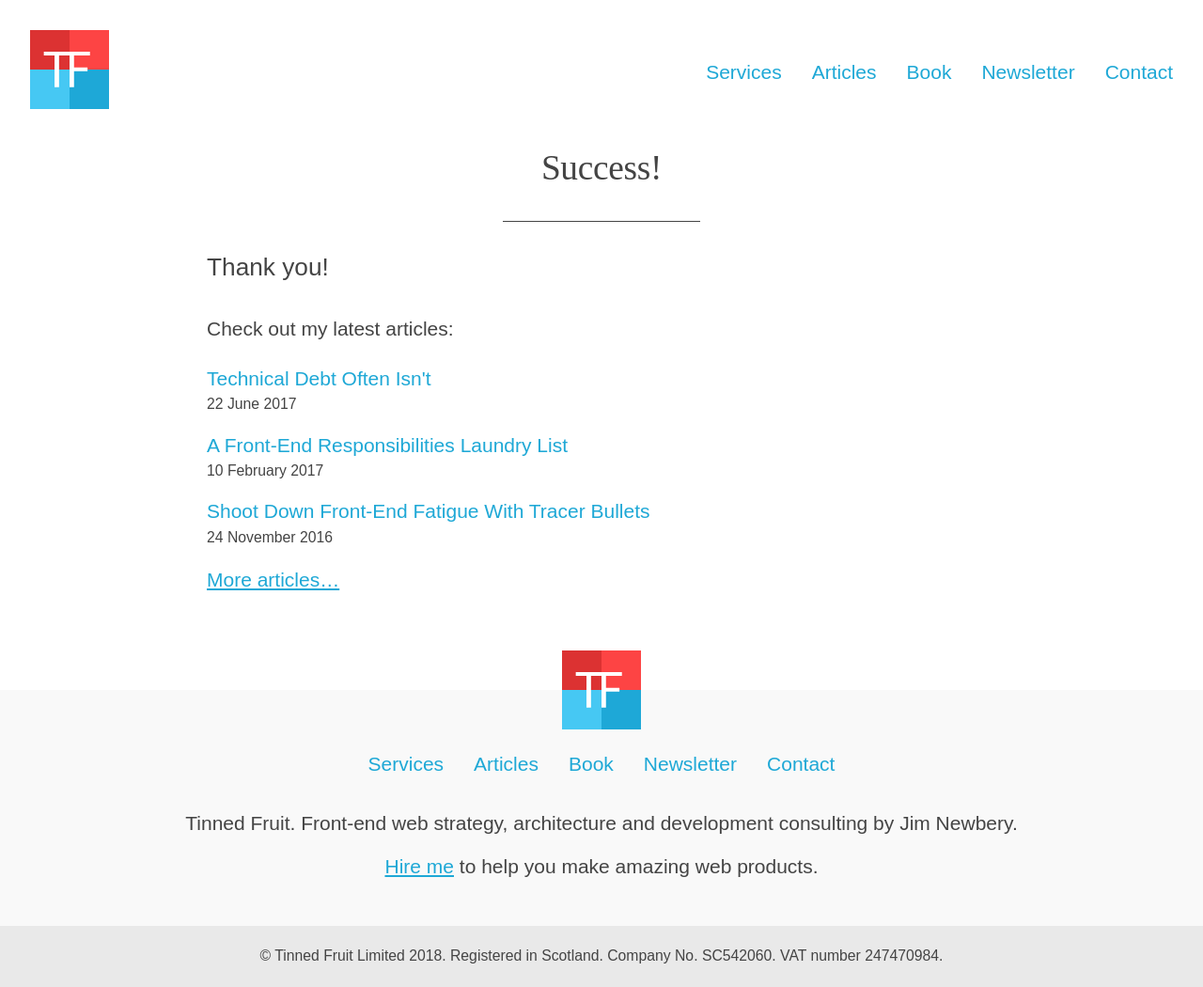
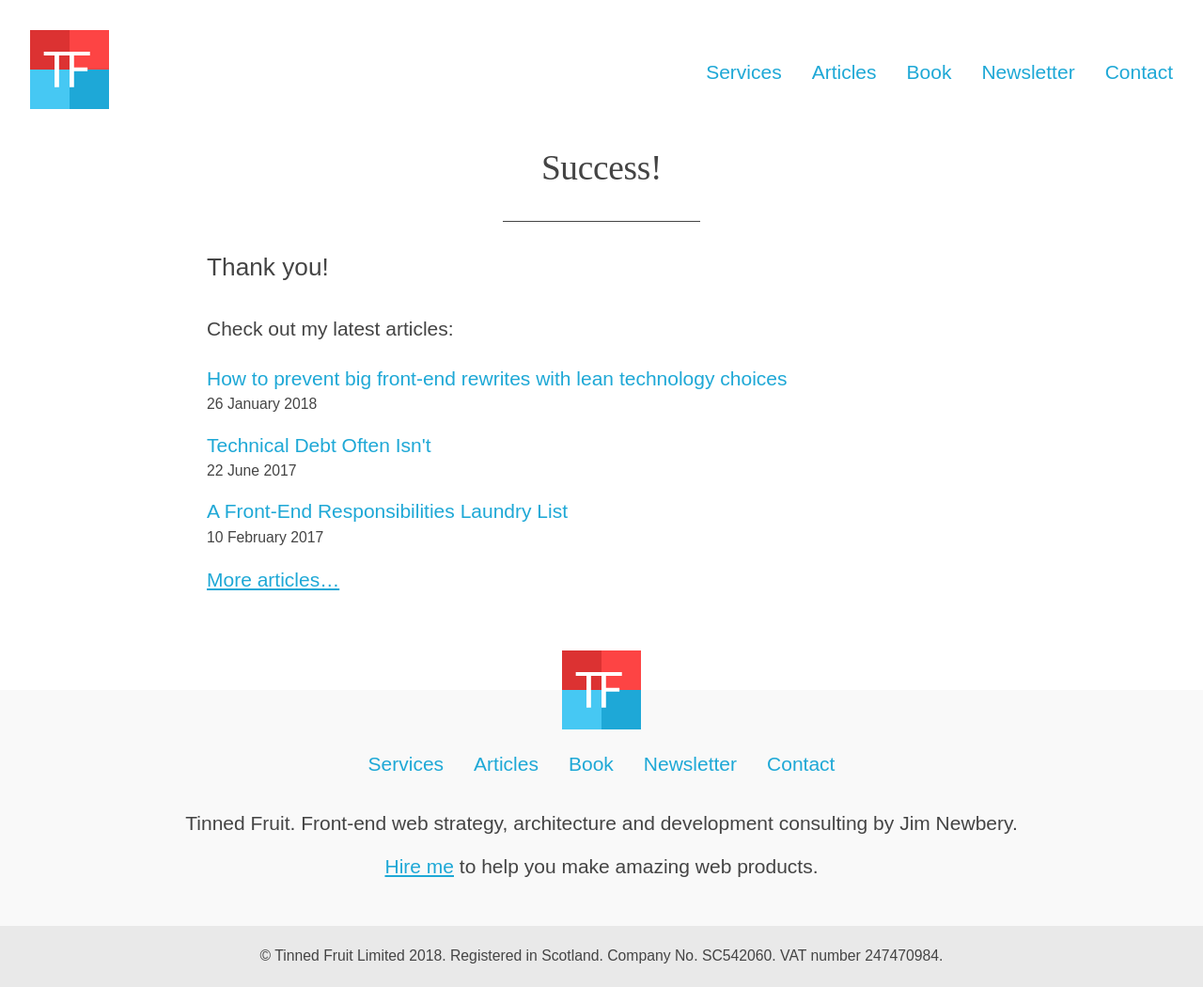
Before and after one commit to froots/froots.github.io, a Jekyll site: the page built from thanks/thanks.html, in a window 1280 px wide. Shown: the whole page at 94% size. Built offline with Jekyll 4.4.1, drawn with Linux system fonts in a browser that asks for light colours; some of the changed lines change nothing that is shown.

Commit message:
How to prevent big front end rewrites post

```diff
--- a/_layouts/default.html
+++ b/_layouts/default.html
@@ -10,6 +10,9 @@
     <meta name="viewport" content="width=device-width, initial-scale=1">
     {% if page.noindex %}
       <meta name="robots" content="noindex, nofollow">
+    {% endif %}
+    {% if page.canonical %}
+      <link rel="canonical" href="{{ page.canonical }}">
     {% endif %}
     <link rel="stylesheet" href="/css/main.css">
     {% for stylesheet in page.css %}
--- /dev/null
+++ b/_posts/2018-01-26-how-to-prevent-big-front-end-rewrites.md
@@ -0,0 +1,75 @@
+---
+layout: post
+title: How to prevent big front-end rewrites with lean technology choices
+date: '2018-01-26 00:00'
+description: >-
+  Front-end technology choices should not feel like such a risky long-term commitment. Here's how to use lean engineering principles to tread softly through the maze of front-end tech.
+canonical: https://medium.com/cto-craft/how-to-prevent-big-front-end-rewrites-with-lean-technology-choices-103841b5f024
+twitter_card:
+  type: summary_large_image
+  image: /images/posts/how-to-prevent-big-front-end-rewrites/lizard-og.jpg
+og_data:
+  image: /images/posts/how-to-prevent-big-front-end-rewrites/lizard-og.jpg
+hero:
+  src: /images/posts/how-to-prevent-big-front-end-rewrites/lizard-hero.jpg
+  alt: A gecko leaps across a gap
+  caption: Photo
+  credit:
+    name: Denny Luan
+    url: https://unsplash.com/photos/ovm_b91yEgY?utm_source=unsplash&utm_medium=referral&utm_content=creditCopyText
+thumb:
+  image: /images/posts/how-to-prevent-big-front-end-rewrites/lizard-thumb.jpg
+  alt: A gecko leaps across a gap
+---
+
+You have probably read articles on front-end technology choices and big rewrites along the lines of _Why SnackWoot switched from Angular to React_, which might make for interesting reading, but they should come with a health warning that goes beyond ‘your mileage might vary’.
+
+Articles of this type usually present explicit criteria that were used to make the decision, such as performance or documentation quality. Some also present the rational decision-making process by which the criteria were evaluated and the final choice made. In reality however, technology choices are made in wildly varying circumstances. They are influenced at least as much by implicit personal biases and interpersonal effects that play out over time.
+
+To make good choices, you need an approach that allows you to focus on the needs and constraints of your own users, product, team and organisation. The goal is not necessarily to make rational, correct decisions, but **appropriate and sustainable ones.**
+
+## Front-end change is a fact of life
+
+In the user-facing parts of a modern product, evolution is the norm. Even in a mature product, user-facing changes happen at a much faster rate than in back-end systems. A REST API transforms more slowly than the client applications that are built around it; by comparison, the database schema is glacial. What’s more, rapid development of the web platform creates even more pressure for continuous change. In the past, paradigm shifts like Ajax, Websocket and responsive design fundamentally changed web product design — we’re now seeing the same with offline support, progressive web apps (PWAs) and CSS grid.
+
+Change is a constant, so resisting it in your development practices is futile and does no-one any favours.
+
+The ‘big problem’ that usually triggers a front-end rewrite is the difficulty of making changes to the product. This is generally caused by software entropy and mounting tech debt, but the framework can often get a big portion of the blame. And in many cases a shiny new framework is posited as the solution to ‘the big problem’, at least in part. But, this is short-term thinking. How will you prevent the slow creep of software entropy and tech debt with the new framework? Does your choice of technology help prevent it? Or, are you just scratching the itch of the development team?
+
+You should instead be looking to continuously fix small problems using small solutions.
+
+## A lean approach to front-end systems
+
+Since change is a given, you can apply lean principles to front-end technology choices that support continuous improvement instead of trying to fix everything, all at once, with the latest framework. Mary and Tom Poppendieck’s [_Lean Software Development: An Agile Toolkit_](https://www.amazon.co.uk/Lean-Software-Development-Agile-Toolkit/dp/0321150783) presents a collection of ‘lean principles and thinking tools’ for software development — I’ve found three to be especially useful for guiding changes in UI design, architecture and tooling.
+
+### Lean principle 1: Amplify learning
+
+You’ll know from experience that software development is an exercise in discovery; agile and lean practices embrace this. But, often people behave as if they’re just delivering something that is already well known. In the early stages of a product, you may know little about your customers, the problems you are trying to help them with, and how your product will do that. Yet it is common — even at this early stage — to settle on a set of technologies and stick with them throughout the process, long beyond their usefulness.
+
+Choosing a framework early based on popularity and sticking with it implies that you know what problems it will help solve, or that you think it will be applicable to most of the problems you’ll face in the future. If however, you’re learning about customers, the product and business domain as you go, a different approach makes more sense: why not learn about technology in parallel with these efforts?
+
+Instead of focusing on selection criteria and rational decision-making early on, aim to achieve a shared understanding of the constraints your team is working within and let the solution emerge from multiple experiments.
+
+### Lean principle 2: Decide as late as possible
+
+Product development is a ongoing learning process, so it helps to delay big, hard-to-change decisions as long as possible. You’re more likely to make the right decisions when you’re informed by the specific facts of your product, rather than those based on speculation, past experiences and personal preference.
+
+During the search for product-market fit, you won’t want to lock yourself into a single approach. Instead, seek disposability and flexibility so that you learn quickly. Look for good-enough, temporary, off-the-shelf solutions. For more mature products, spend time assessing the suitability of different options against the constraints you’re aware of. Product development takes place over months and years; you should be able to justify short parallel development experiments in the name of ‘technology fit’. Crucially, this doesn’t mean you should over-analyse every single choice along the way. Where constraints are well understood, intuitive decisions based on expertise and experience are often better than rational, analytical approaches.
+
+### Lean principle 3: Empower the team
+
+If you emphasise expertise over process, then develop and empower your team so they can make informed decisions that affect them. Prescribing a supposedly rational collaborative decision-making process with checklists and weighted criteria has the veneer of autonomy, but limits the impact of your teams’ expertise over time.
+
+It’s not enough just to tell your team they have autonomy, either. Poppendieck and Poppendieck also emphasise the importance of enabling ‘local signalling’: making learning visible, holding daily meetings, integrating code frequently and testing comprehensively. The best scrum master I ever worked with spent most of his time creating an environment strong in local signalling.
+
+High team autonomy means you have a chance of responding rapidly to change and building it into your working practices. It’s the foundation for avoiding big rewrites.
+
+## Don’t just default to the most popular choice
+
+Once upon-a-time, front-end choices were limited. A default position existed: just use jQuery and get cracking. Most of the work of complex web applications was in the back-end anyway. Now, however, there is more choice in the JavaScript ecosystem than for any other programming language or platform. With more of the product ending up as browser-based code, making these choices is no longer a trivial matter of little importance.
+
+You need to give the front-end as much care and attention as your back-end systems, and ensure that your team is doing the same. So, before you agree to ‘just use React’, resist the urge to make the decision prematurely and encourage your team to take a more incremental, learning-based approach.
+
+---
+
+This article was originally published on the [CTO Craft](https://medium.com/cto-craft/how-to-prevent-big-front-end-rewrites-with-lean-technology-choices-103841b5f024) blog. Many thanks to [Rachel Murray](https://www.rachelmurray.co.uk/) and Andy Skipper for editing and reviewing it.
```
Also changed, not shown: images/posts/how-to-prevent-big-front-end-rewrites/lizard-hero.jpg (added), images/posts/how-to-prevent-big-front-end-rewrites/lizard-og.jpg (added), images/posts/how-to-prevent-big-front-end-rewrites/lizard-thumb.jpg (added).
